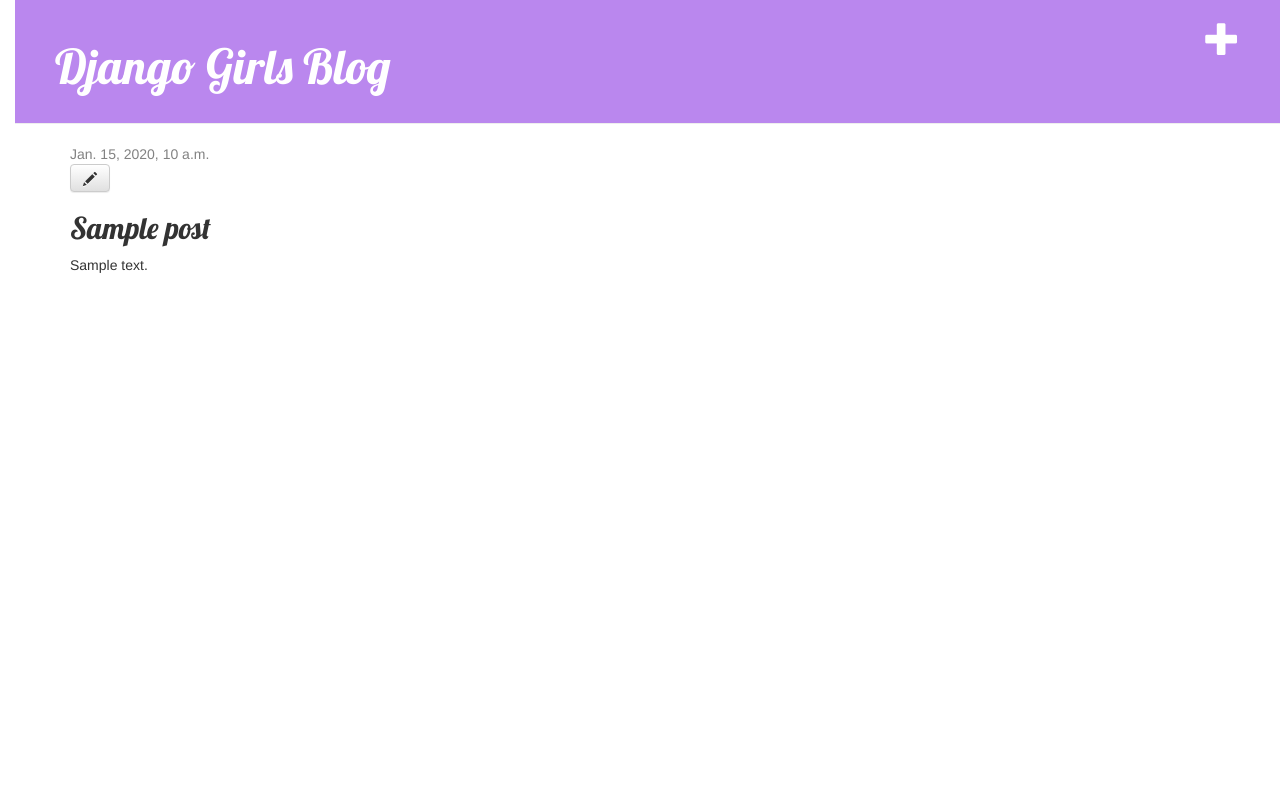
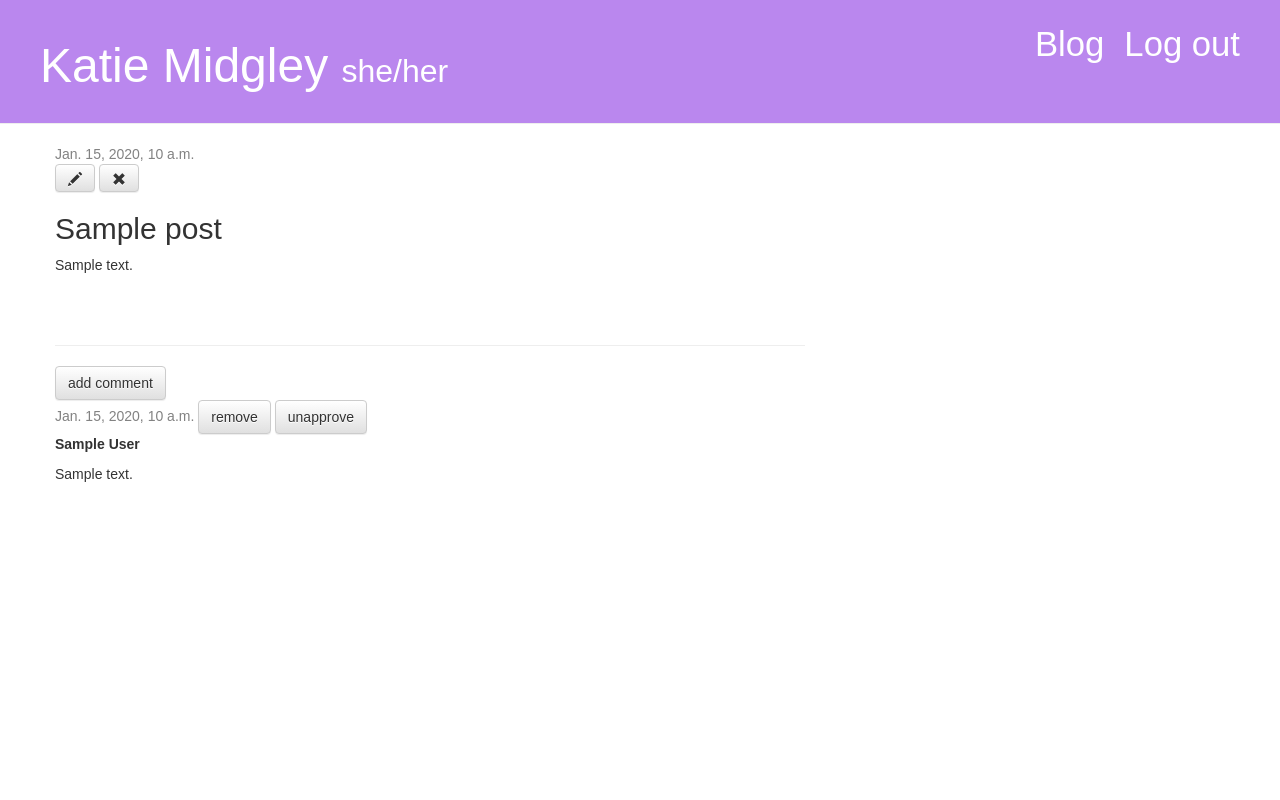
Before and after one commit to Kkittym/BridgingCoursework, a Django app: page /post/1/ in a window 1280 px wide. Run offline with Django 3.2, Linux system fonts and the light colour scheme; a user stored in the database is signed in; tables that the repository leaves empty hold one stand-in row (values such as "Sample post"); some libraries are stand-ins or nearby versions.

Commit message:
comments

```diff
--- a/blog/admin.py
+++ b/blog/admin.py
@@ -1,4 +1,5 @@
 from django.contrib import admin
-from .models import Post
+from .models import Post, Comment
 
 admin.site.register(Post)
+admin.site.register(Comment)
--- a/blog/models.py
+++ b/blog/models.py
@@ -6,7 +6,7 @@ from django.utils import timezone
 class Post(models.Model):
     author = models.ForeignKey(settings.AUTH_USER_MODEL, on_delete=models.CASCADE)
     title = models.CharField(max_length=200)
-    text = models.TextField()
+    text = models.TextField(max_length=200)
     created_date = models.DateTimeField(default=timezone.now)
     published_date = models.DateTimeField(blank=True, null=True)
 
@@ -16,3 +16,25 @@ class Post(models.Model):
 
     def __str__(self):
         return self.title
+
+    def approved_comments(self):
+        return self.comments.filter(approved_comment=True)
+
+class Comment(models.Model):
+    post = models.ForeignKey('blog.Post', on_delete=models.CASCADE, related_name='comments')
+    author = models.CharField(max_length=200)
+    text = models.TextField()
+    created_date = models.DateTimeField(default=timezone.now)
+    approved_comment = models.BooleanField(default=False)
+    # reply = models.ForeignKey('blog.Comment', on_delete=models.CASCADE)
+
+    def approve(self):
+        self.approved_comment = True
+        self.save()
+
+    def unapprove(self):
+        self.approved_comment = False
+        self.save()
+
+    def __str__(self):
+        return self.text
--- a/blog/static/css/blog.css
+++ b/blog/static/css/blog.css
@@ -1,10 +1,10 @@
 h1 a, h2 a {
     color: #BA87EE;
-    font-family: 'Lobster';
+    font-family: 'Arial';
 }
 
 body {
-    padding-left: 15px;
+    font-family: 'Arial';
 }
 
 .page-header {
@@ -17,6 +17,14 @@ body {
     color: #ffffff;
     font-size: 36pt;
     text-decoration: none;
+    font-family: 'Arial';
+}
+
+.page-header small {
+    color: #ffffff;
+    font-size: 24pt;
+    text-decoration: none;
+    font-family: 'Arial';
 }
 
 .content {
@@ -24,7 +32,7 @@ body {
 }
 
 h1, h2, h3, h4 {
-    font-family: 'Lobster', cursive;
+    font-family: 'Arial', cursive;
 }
 
 .date {
--- a/blog/templates/blog/base.html
+++ b/blog/templates/blog/base.html
@@ -1,18 +1,23 @@
 {% load static %}
 <html>
     <head>
-        <title>Django Girls blog</title>
+        <title>Katie Midgley</title>
         <link rel="stylesheet" href="//maxcdn.bootstrapcdn.com/bootstrap/3.2.0/css/bootstrap.min.css">
         <link rel="stylesheet" href="//maxcdn.bootstrapcdn.com/bootstrap/3.2.0/css/bootstrap-theme.min.css">
-        <link href="//fonts.googleapis.com/css?family=Lobster&subset=latin,latin-ext" rel="stylesheet" type="text/css">
+        <!-- <link href="//fonts.googleapis.com/css?family=Lobster&subset=latin,latin-ext" rel="stylesheet" type="text/css"> -->
         <link rel="stylesheet" href="{% static 'css/blog.css' %}">
     </head>
     <body>
         <div class="page-header">
             {% if user.is_authenticated %}
-                <a href="{% url 'post_new' %}" class="top-menu"><span class="glyphicon glyphicon-plus"></span></a>
+            <a href="{% url 'logout' %}" class="top-menu">Log out</a>
+            {% else %}
+            <a href="{% url 'login' %}" class="top-menu">Log in</a>
             {% endif %}
-            <h1><a href="/">Django Girls Blog</a></h1>
+            <a href="{% url 'post_list' %}" class="top-menu">Blog</a>
+            <!-- <a href="{# % url 'cv' % #}" class="top-menu">CV</a>
+            # <a href="{# % url 'drawings' % #}" class="top-menu">Drawings</a> -->
+            <h1><a href="/">Katie Midgley</a> <small>she/her</small></h1>
         </div>
         <div class="content container">
             <div class="row">
--- a/blog/templates/blog/post_detail.html
+++ b/blog/templates/blog/post_detail.html
@@ -6,11 +6,49 @@
             <div class="date">
                 {{ post.published_date }}
             </div>
+        {% else %}
+            <a class="btn btn-default" href="{% url 'post_publish' pk=post.pk %}">Publish</a>
         {% endif %}
         {% if user.is_authenticated %}
             <a class="btn btn-default" href="{% url 'post_edit' pk=post.pk %}"><span class="glyphicon glyphicon-pencil"></span></a>
+            <a class="btn btn-default" href="{% url 'post_remove' pk=post.pk %}"><span class="glyphicon glyphicon-remove"></span></a>
         {% endif %}
         <h2>{{ post.title }}</h2>
         <p>{{ post.text|linebreaksbr }}</p>
     </div>
+    <hr>
+    {% if form %}
+        <form method="POST" class="post-form">{% csrf_token %}
+            {{ form.as_p }}
+            <a class="btn btn-default" href="{% url 'post_detail' pk=post.pk %}">close</a>
+            <button type="submit" class="save btn btn-default">add comment</button>
+        </form>
+    {% else %}
+        <a class="btn btn-default" href="{% url 'add_comment_to_post' pk=post.pk %}">add comment</a>
+    {% endif %}
+    <br>
+    {% for comment in post.comments.all %}
+        {% if user.is_authenticated %}
+            <div class="comment">
+                <div class="date">
+                    {{ comment.created_date }}
+                    <a class="btn btn-default" href="{% url 'comment_remove' pk=comment.pk %}">remove</a>
+                    {% if not comment.approved_comment %}
+                        <a class="btn btn-default" href="{% url 'comment_approve' pk=comment.pk %}">approve</a>
+                    {% else %}
+                        <a class="btn btn-default" href="{% url 'comment_unapprove' pk=comment.pk %}">unapprove</a>
+                    {% endif %}
+                </div>
+                <strong>{{ comment.author }}</strong>
+                <p>{{ comment.text|linebreaks }}</p>
+            </div>
+        {% else %}
+            {% if comment.approved_comment %}
+                <strong>{{ comment.author }}</strong>
+                <p>{{ comment.text|linebreaks }}</p>
+            {% endif %}
+        {% endif %}
+    {% empty %}
+        <p>No comments here yet :(</p>
+    {% endfor %}
 {% endblock %}
--- a/blog/urls.py
+++ b/blog/urls.py
@@ -2,8 +2,16 @@ from django.urls import path
 from . import views
 
 urlpatterns = [
-    path('', views.post_list, name='post_list'),
+    path('', views.base, name='home'),
+    path('posts', views.post_list, name='post_list'),
     path('post/<int:pk>/', views.post_detail, name='post_detail'),
     path('post/new/', views.post_new, name='post_new'),
     path('post/<int:pk>/edit/', views.post_edit, name='post_edit'),
+    path('drafts/', views.post_draft_list, name='post_draft_list'),
+    path('post/<pk>/publish/', views.post_publish, name='post_publish'),
+    path('post/<pk>/remove/', views.post_remove, name='post_remove'),
+    path('post/<int:pk>/comment/', views.add_comment_to_post, name='add_comment_to_post'),
+    path('comment/<int:pk>/approve/', views.comment_approve, name='comment_approve'),
+    path('comment/<int:pk>/unapprove/', views.comment_unapprove, name='comment_unapprove'),
+    path('comment/<int:pk>/remove/', views.comment_remove, name='comment_remove'),
 ]
--- a/blog/views.py
+++ b/blog/views.py
@@ -1,9 +1,11 @@
 from django.shortcuts import render, get_object_or_404, redirect
 from django.utils import timezone
-from .models import Post
-from .forms import PostForm
+from .models import Post, Comment
+from .forms import PostForm, CommentForm
+from django.contrib.auth.decorators import login_required
 
-# Create your views here.
+def base(request):
+    return render(request, 'blog/base.html')
 
 def post_list(request):
     posts = Post.objects.filter(published_date__lte=timezone.now()).order_by('published_date')
@@ -13,19 +15,20 @@ def post_detail(request, pk):
     post = get_object_or_404(Post, pk=pk)
     return render(request, 'blog/post_detail.html', {'post': post})
 
+@login_required
 def post_new(request):
     if request.method == "POST":
         form = PostForm(request.POST)
         if form.is_valid():
             post = form.save(commit=False)
             post.author = request.user
-            post.published_date = timezone.now()
             post.save()
             return redirect('post_detail', pk=post.pk)
     else:
         form = PostForm()
     return render(request, 'blog/post_edit.html', {'form': form})
 
+@login_required
 def post_edit(request, pk):
     post = get_object_or_404(Post, pk=pk)
     if request.method == "POST":
@@ -33,9 +36,56 @@ def post_edit(request, pk):
         if form.is_valid():
             post = form.save(commit=False)
             post.author = request.user
-            post.published_date = timezone.now()
             post.save()
             return redirect('post_detail', pk=post.pk)
     else:
         form = PostForm(instance=post)
     return render(request, 'blog/post_edit.html', {'form': form})
+
+@login_required
+def post_draft_list(request):
+    posts = Post.objects.filter(published_date__isnull=True).order_by('created_date')
+    return render(request, 'blog/post_list.html', {'posts': posts})
+
+@login_required
+def post_publish(request, pk):
+    post = get_object_or_404(Post, pk=pk)
+    post.publish()
+    return redirect('post_detail', pk=pk)
+
+@login_required
+def post_remove(request, pk):
+    post = get_object_or_404(Post, pk=pk)
+    post.delete()
+    return redirect('post_list')
+
+def add_comment_to_post(request, pk):
+    post = get_object_or_404(Post, pk=pk)
+    if request.method == "POST":
+        form = CommentForm(request.POST)
+        if form.is_valid():
+            comment = form.save(commit=False)
+            comment.post = post
+            comment.save()
+            return redirect('post_detail', pk=post.pk)
+    else:
+        form = CommentForm()
+    return render(request, 'blog/post_detail.html', {'post': post,'form': form})
+
+@login_required
+def comment_approve(request, pk):
+    comment = get_object_or_404(Comment, pk=pk)
+    comment.approve()
+    return redirect('post_detail', pk=comment.post.pk)
+
+@login_required
+def comment_unapprove(request, pk):
+    comment = get_object_or_404(Comment, pk=pk)
+    comment.unapprove()
+    return redirect('post_detail', pk=comment.post.pk)
+
+@login_required
+def comment_remove(request, pk):
+    comment = get_object_or_404(Comment, pk=pk)
+    comment.delete()
+    return redirect('post_detail', pk=comment.post.pk)
--- a/mysite/settings.py
+++ b/mysite/settings.py
@@ -120,3 +120,5 @@ USE_TZ = True
 
 STATIC_URL = '/static/'
 STATIC_ROOT = os.path.join(BASE_DIR, 'static')
+
+LOGIN_REDIRECT_URL = '/'
--- a/mysite/urls.py
+++ b/mysite/urls.py
@@ -15,8 +15,11 @@ Including another URLconf
 """
 from django.contrib import admin
 from django.urls import path, include
+from django.contrib.auth import views
 
 urlpatterns = [
     path('admin/', admin.site.urls),
+    path('accounts/login/', views.LoginView.as_view(), name='login'),
+    path('accounts/logout/', views.LogoutView.as_view(next_page='/'), name='logout'),
     path('', include('blog.urls')),
 ]
```
Also changed, not shown: blog/forms.py (+11 -1 lines), blog/templates/blog/add_comment_to_post.html (added, +9 -0 lines), blog/templates/blog/post_draft_list.html (added, +11 -0 lines), blog/templates/blog/post_list.html (+7 -0 lines), blog/templates/registration/login.html (added, +24 -0 lines), blog/migrations/0002_comment.py (added).
